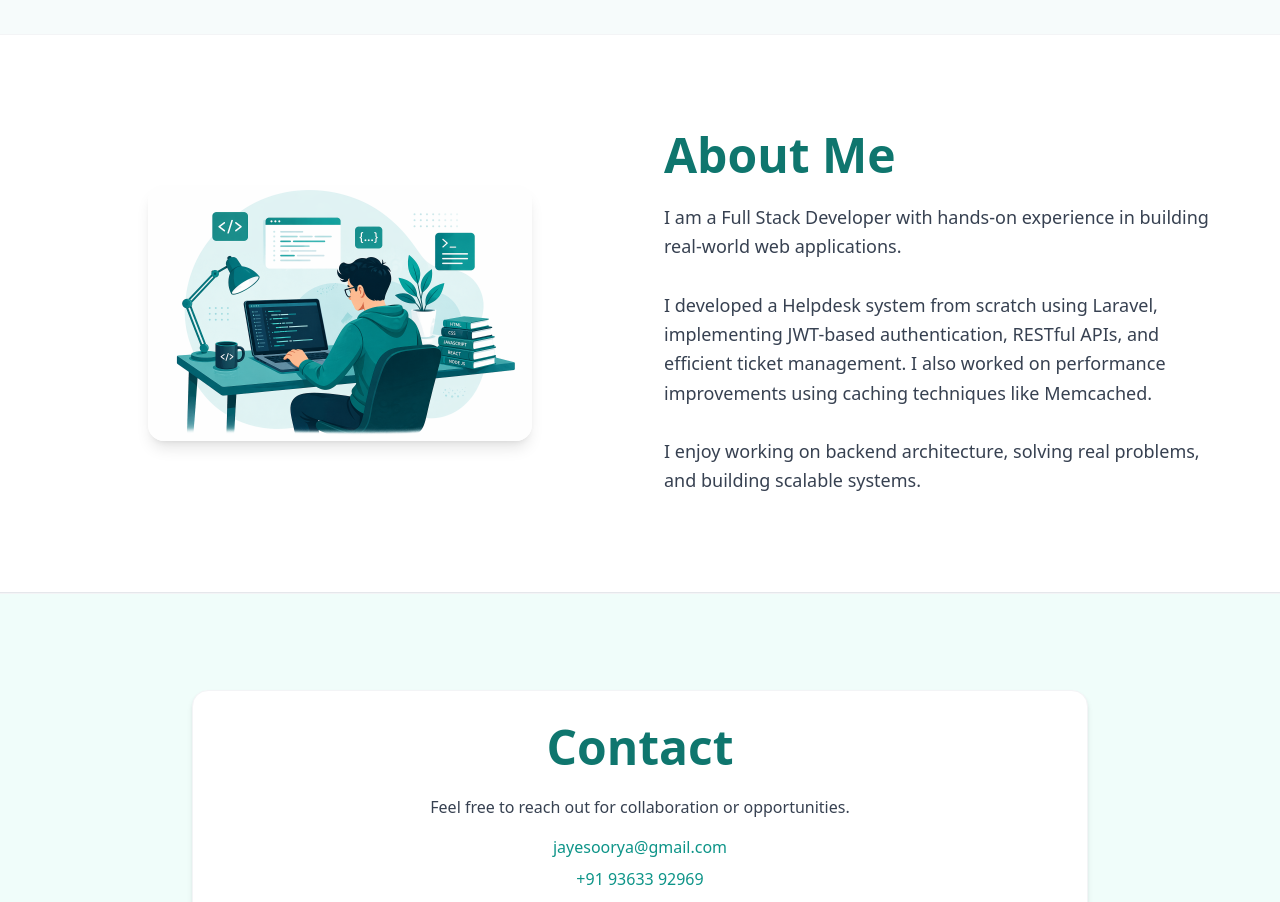
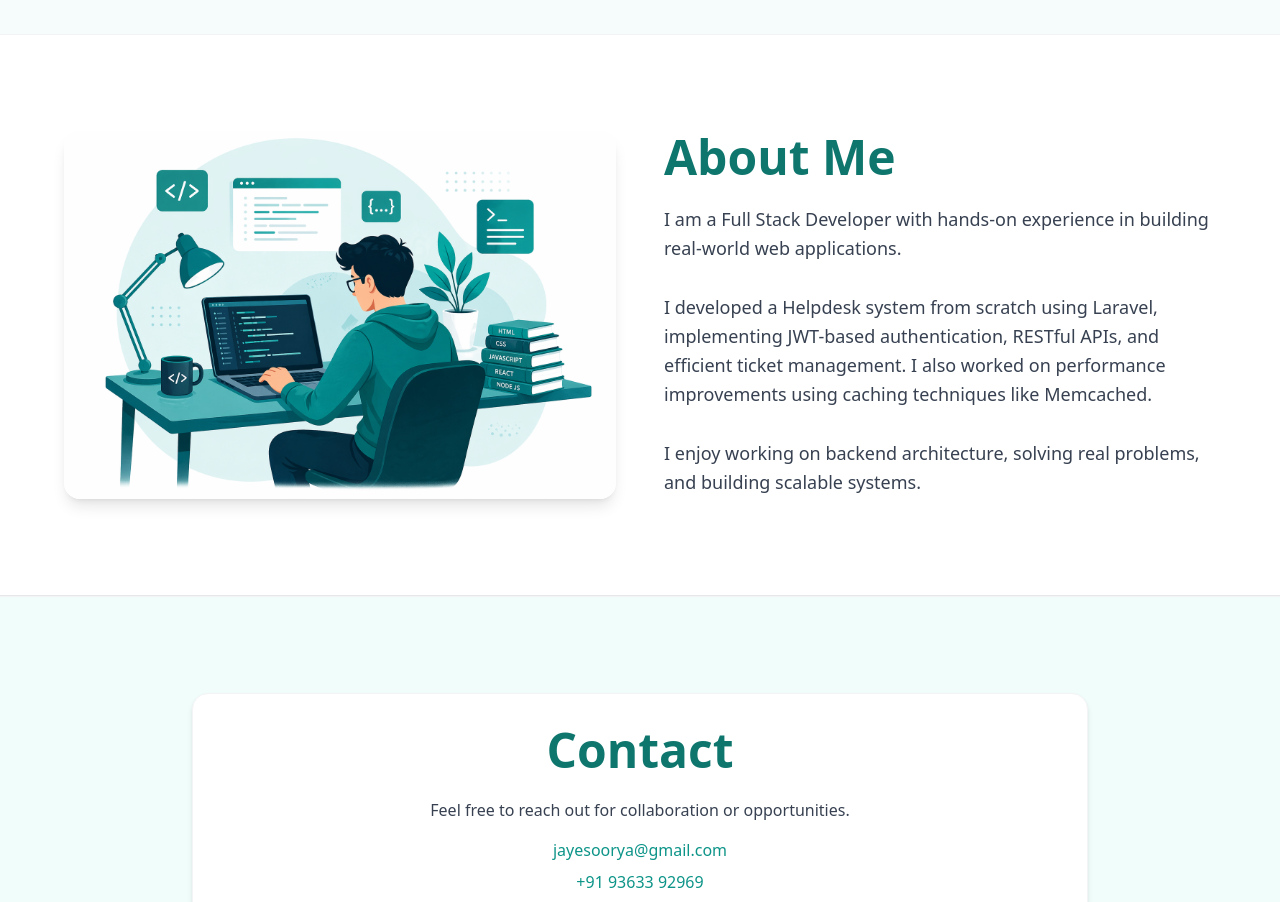
Before and after one commit to Jayesoorya/My-Portfolio, a React (Vite) app: page / in a window 1280 px wide. Shown: the part 1440-2342 px from the top of the page. Built offline with nearby package versions, Linux system fonts and the light colour scheme.

Commit message:
Increased the image size in about me

```diff
--- a/src/Portfolio.jsx
+++ b/src/Portfolio.jsx
@@ -214,7 +214,7 @@ export default function Portfolio() {
             <img
               src="/about_me.png"
               alt="developer illustration"
-              className="w-80 md:w-96 rounded-2xl shadow-lg"
+              className="w-full max-w-md md:max-w-lg lg:max-w-xl rounded-2xl shadow-lg"
             />
           </div>
 
```
